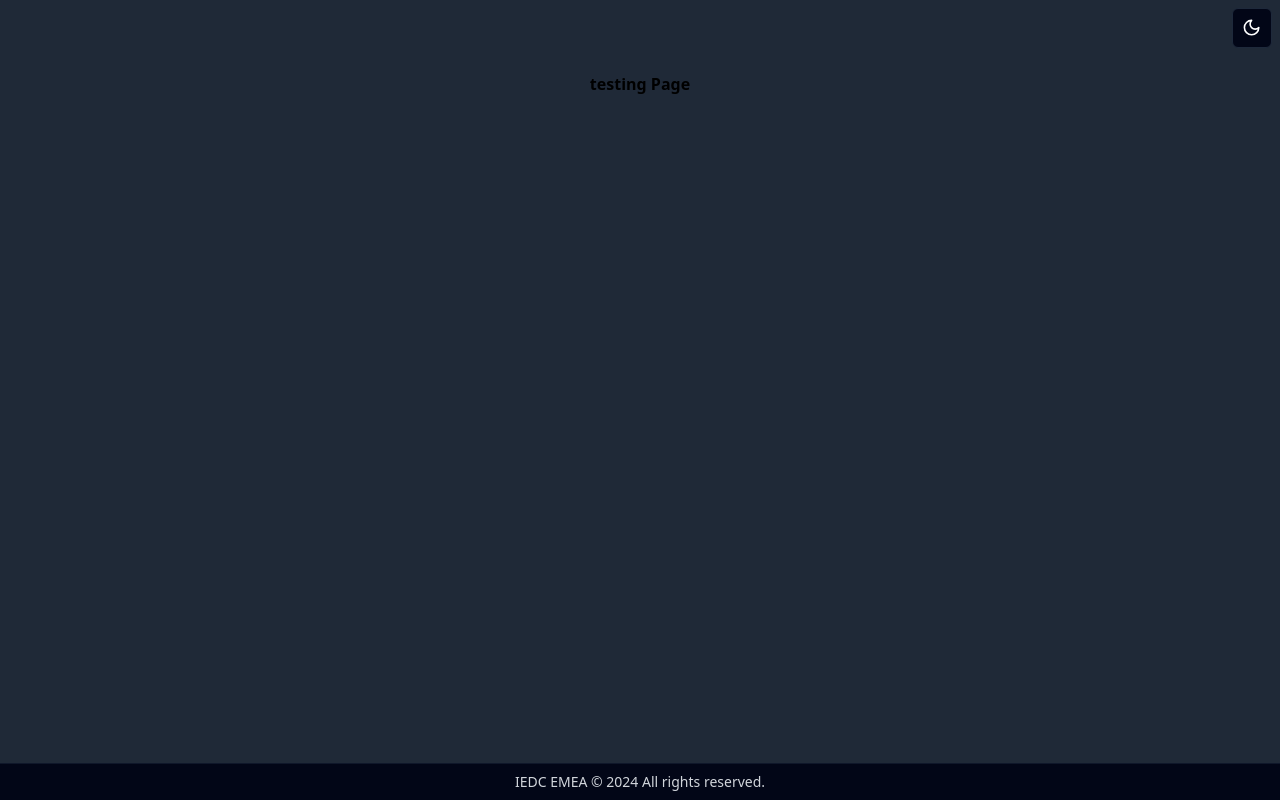
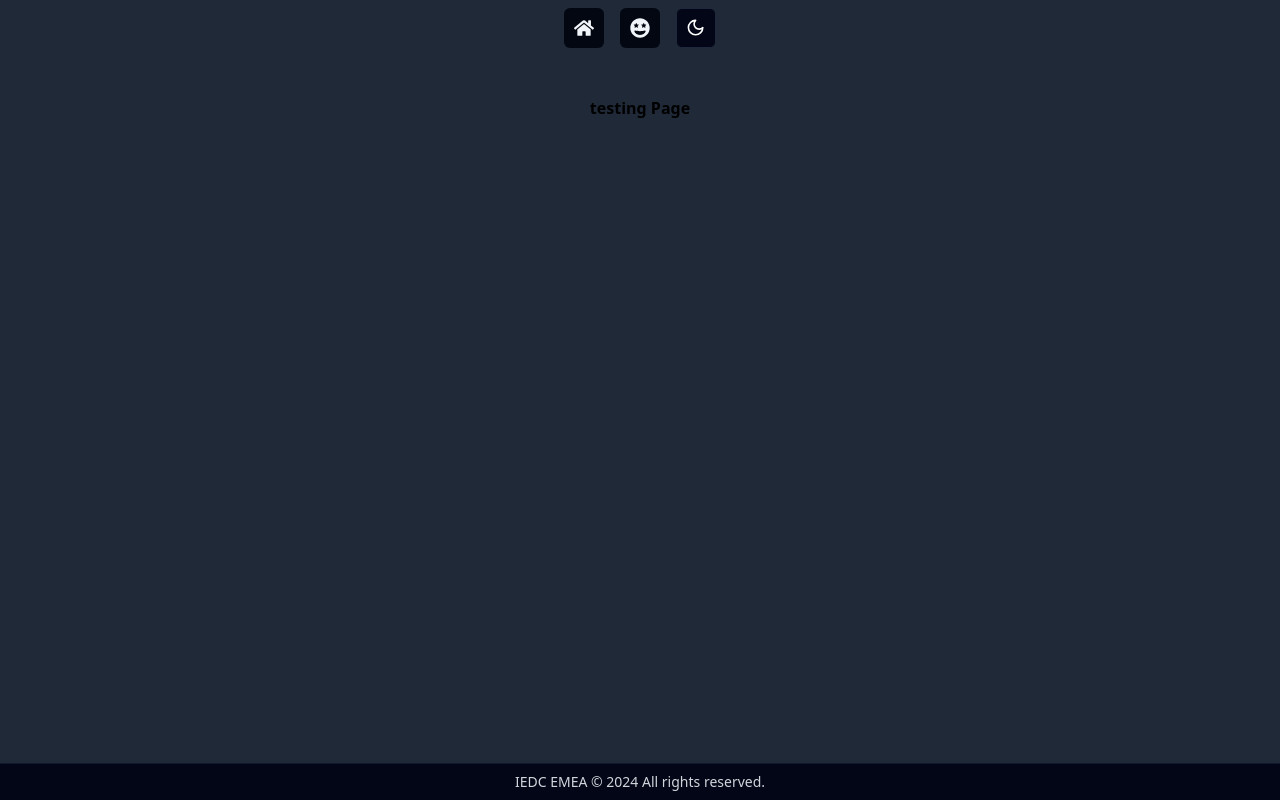
Before and after one commit to muhammedshamil8/Attendance-collection-app, a React (Vite) app: page /test in a window 1280 px wide. Built offline with nearby package versions, Linux system fonts and the light colour scheme.

Commit message:
Updated: #

```diff
--- a/src/components/BarcodeReader.tsx
+++ b/src/components/BarcodeReader.tsx
@@ -39,7 +39,7 @@ const BarcodeReader: React.FC<BarcodeReaderProps> = ({ onDetected }) => {
 
       Quagga.onDetected((data) => {
         const code = data.codeResult.code;
-        console.log('Barcode detected and processed:', code);
+        // console.log('Barcode detected and processed:', code);
         if (code !== null) {
           onDetected(code);
           setScanning(false); // stop scanning when a code is detected
--- a/src/layouts/authLayout.tsx
+++ b/src/layouts/authLayout.tsx
@@ -1,12 +1,27 @@
 import React from 'react';
-import { Outlet } from 'react-router-dom';
+import { Outlet, useNavigate } from 'react-router-dom';
 import { ModeToggle } from '@/components/mode-toggle';
+import { FaHome, FaGrinStars } from "react-icons/fa";
 
 
-const AuthLayout: React.FC = ({  }) => {
+const AuthLayout: React.FC = ({ }) => {
+    const navigate = useNavigate();
+
+    const handleNavigation = (path: string) => {
+        navigate(path);
+    }
+
+
     return (
         <div className="auth-layout bg-white dark:bg-gray-800 min-h-screen overflow-auto relative">
-            <header className="flex p-2 w-full justify-end items-end">
+            <header className="flex p-2 w-full  items-end  gap-4 justify-center mb-10">
+                <div className='rounded-md p-2.5  dark:bg-gray-950 dark:hover:bg-gray-800 border dark:border-none hover:bg-slate-100 cursor-pointer transition-all ease-in-out'>
+                <FaHome className='text-xl dark:text-slate-100 cursor-pointer  dark:hover:text-gray-200' onClick={() => handleNavigation('/')} />
+                </div>
+                <div className='rounded-md p-2.5  dark:bg-gray-950 dark:hover:bg-gray-800  border dark:border-none hover:bg-slate-100 cursor-pointer transition-all ease-in-out'>
+
+                <FaGrinStars className='text-xl dark:text-slate-100  cursor-pointer  dark:hover:text-gray-200' onClick={() => handleNavigation('/about')} />
+               </div>
                 <ModeToggle />
             </header>
             {/* md:border-x */}
@@ -14,11 +29,11 @@ const AuthLayout: React.FC = ({  }) => {
                 <Outlet />
             </div>
             <footer className='w-full absolute bottom-0 h-auto'>
-                    {/* Add your footer content */}
-                    <div className='bg-slate-200 dark:bg-slate-950 border-t border-slate-200 dark:border-slate-900 p-2 text-center'>
-                        <p className='text-sm text-gray-500 dark:text-gray-300'>IEDC EMEA &copy; {new Date().getFullYear()}  All rights reserved.</p>
-                    </div>
-                </footer>
+                {/* Add your footer content */}
+                <div className='bg-slate-200 dark:bg-slate-950 border-t border-slate-200 dark:border-slate-900 p-2 text-center'>
+                    <p className='text-sm text-gray-500 dark:text-gray-300'>IEDC EMEA &copy; {new Date().getFullYear()}  All rights reserved.</p>
+                </div>
+            </footer>
         </div>
     );
 };
--- a/src/layouts/userLayout.tsx
+++ b/src/layouts/userLayout.tsx
@@ -72,7 +72,7 @@ const UserLayout: React.FC = ({ }) => {
         {
             name: 'About',
             icon: <FaGrinStars />,
-            route: '/about'
+            route: '/home/about'
         },
         {
             name: 'Contact',
@@ -115,8 +115,8 @@ const UserLayout: React.FC = ({ }) => {
                             <div className='line line-3 bg-emerald-600'></div>
                         </div>
                     </button>
-                    <h1 className='text-lg font-bold dark:text-white'>
-                        App Name
+                    <h1 className='text-xl font-bold dark:text-white'>
+                        Mark!t
                     </h1>
 
                     <Avatar onClick={() => navigate('/profile')} className='cursor-pointer'>
@@ -131,7 +131,7 @@ const UserLayout: React.FC = ({ }) => {
                     <Sheet open={sidebar} onOpenChange={closeSideBar}>
                         <SheetContent className='flex flex-col h-full justify-between'>
                             <SheetHeader>
-                                <SheetTitle>App Name!</SheetTitle>
+                                <SheetTitle>Mark!t</SheetTitle>
                                 {/* <SheetDescription>
                                 This action cannot be undone. This will permanently delete your account
                                 and remove your data from our servers.
```
